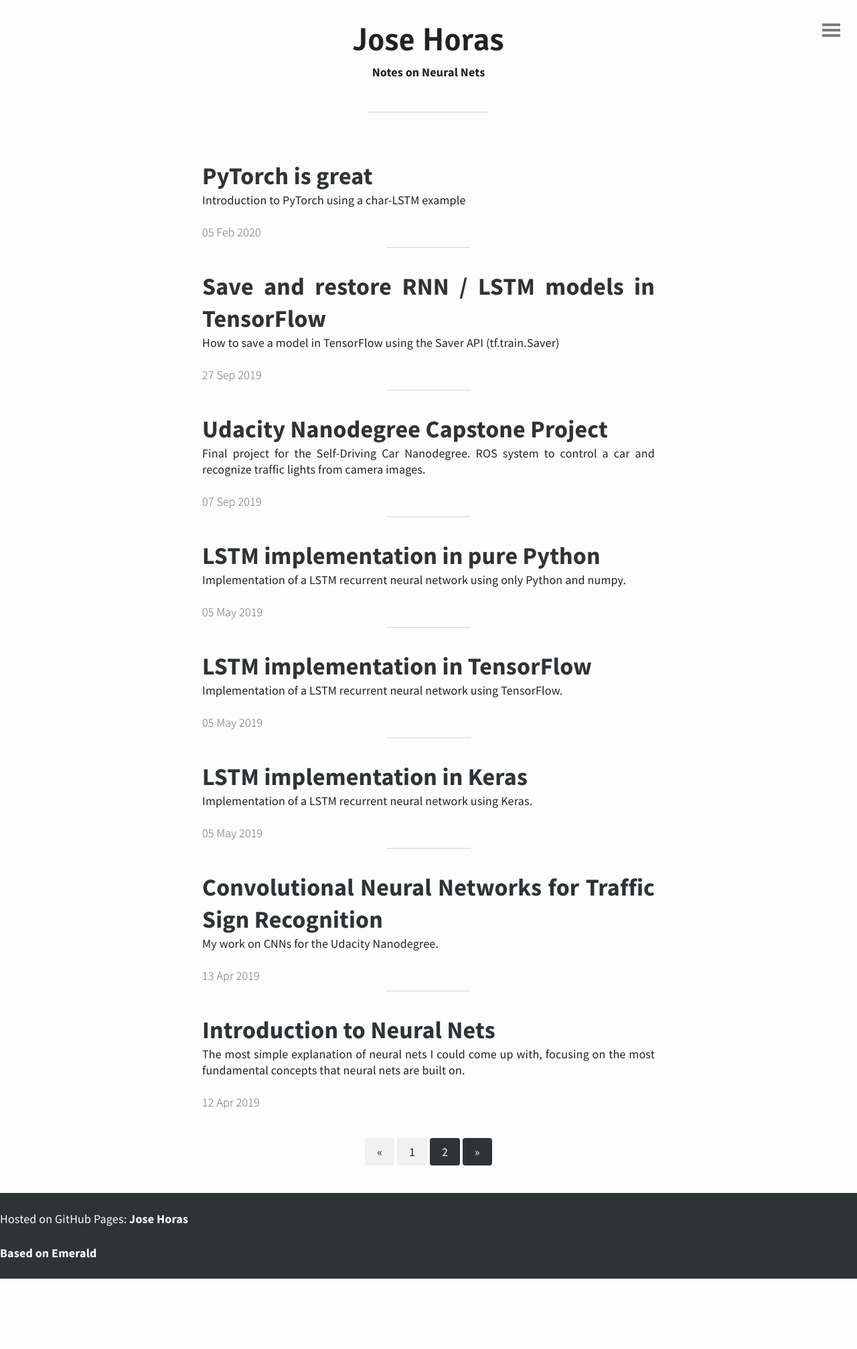
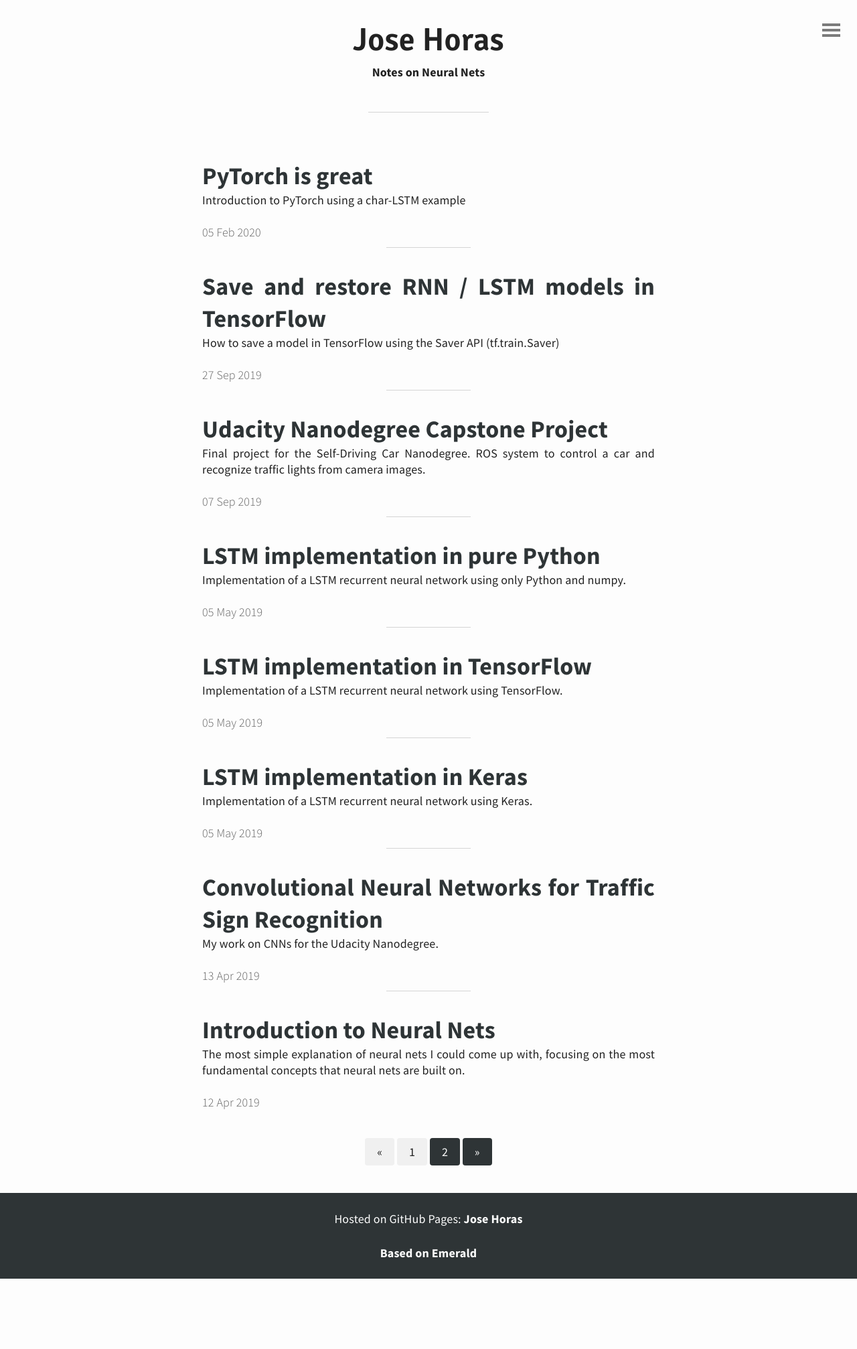
Before and after one commit to josehoras/josehoras.github.io, a Jekyll site: the page built from index.html, in a window 1280 px wide. Shown: the whole page at 67% size. Built offline with Jekyll 4.4.1, drawn with Linux system fonts in a browser that asks for light colours; the list of posts is cut into pages by our own code; after the commit the page ends 1909 px from its top, so only the background shows below that.

Commit message:
Correct footer

```diff
--- a/_sass/layout.scss
+++ b/_sass/layout.scss
@@ -297,23 +297,20 @@ code {
 footer {
   // background-color: $main-color;
   // color: $background-color;
-  // text-align: center;
+  text-align: center;
   padding: 0.6667em 0;
 }
 
 #wrap {
 	min-height:100%;
 	position:relative;
-	padding-bottom: 105px;
+	// padding-bottom: 105px;
 }
 
 .footer {
 	padding: 25px 0;
-	// margin-top: 100px;
 	background-color: $main-color;
 	color: $background-color;
-
-	// position:sticky; bottom: 10px;
   width: 100%;
   bottom: 0;
 }
```
